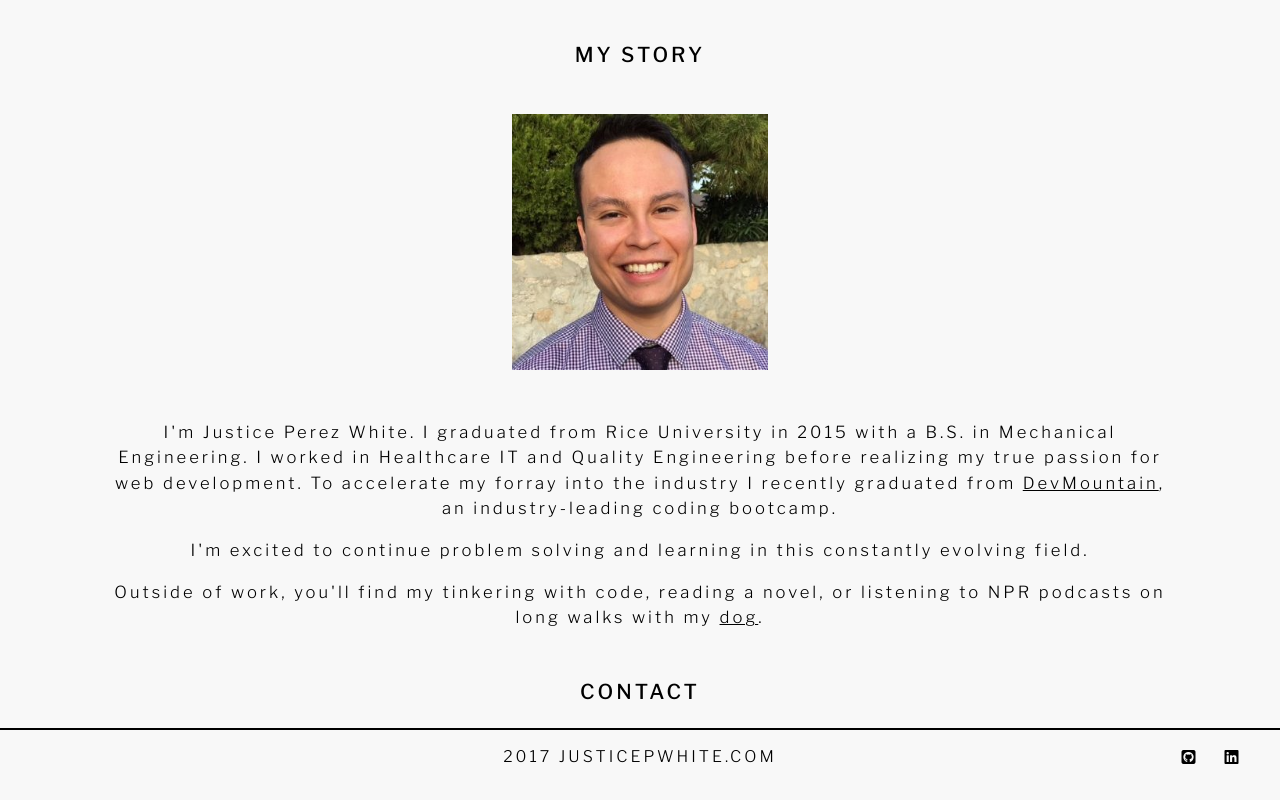
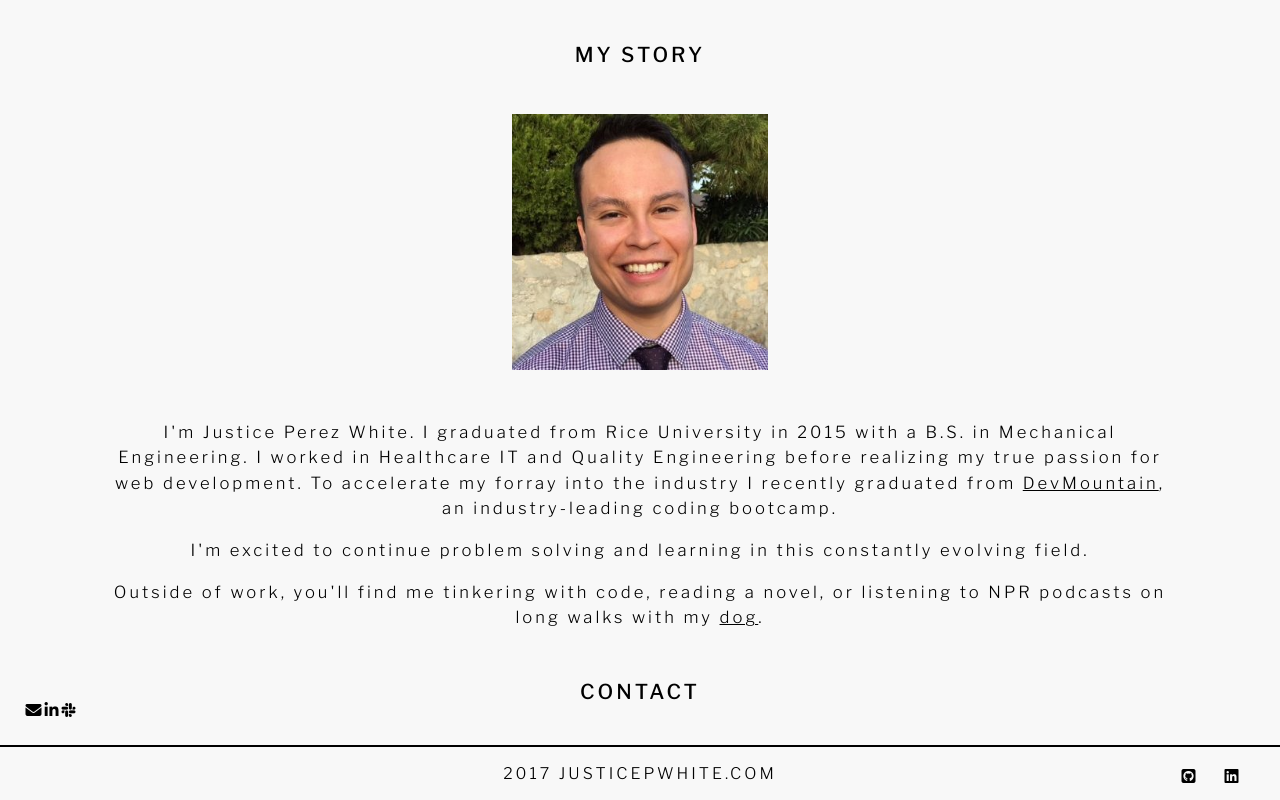
Before and after one commit to Justiceleeg/dm-portfolio, a React (Create React App) app: page / in a window 1280 px wide. Shown: the part 1177-1977 px from the top of the page. Built offline with nearby package versions, Linux system fonts and the light colour scheme.

Commit message:
links and pdf attached

```diff
--- a/src/components/About/about.css
+++ b/src/components/About/about.css
@@ -42,3 +42,8 @@
     display: inline-block;
     margin: 0 1vw 0 1vw;
 }
+.a-tag{
+    color: black;
+    cursor: pointer;
+    text-decoration: none;
+}
--- a/src/components/About/about.js
+++ b/src/components/About/about.js
@@ -33,18 +33,18 @@ export default class About extends Component {
         }
 
         return (
-            <div className="about-container">
+            <div id="about" className="about-container">
                 <div className="title">My Story</div>
                 <div className="portrait">
                     <img src={profile} alt="Me" className="profile-pic"/>
                     { dogPic() }
                 </div>
                 <div className="about-text-container">
-                    <p className="about-text">I'm Justice Perez White. I graduated from Rice University in 2015 with a B.S. in Mechanical Engineering. I worked in Healthcare IT and Quality Engineering before realizing my true passion for web development. To accelerate my forray into the industry I recently graduated from <a className="about-text underline" href="#">DevMountain</a>, an industry-leading coding bootcamp.</p>
+                    <p className="about-text">I'm Justice Perez White. I graduated from Rice University in 2015 with a B.S. in Mechanical Engineering. I worked in Healthcare IT and Quality Engineering before realizing my true passion for web development. To accelerate my forray into the industry I recently graduated from <a className="about-text underline" target="_blank" href="https://devmountain.com/">DevMountain</a>, an industry-leading coding bootcamp.</p>
                     <br/>
                     <p className="about-text">I'm excited to continue problem solving and learning in this constantly evolving field.</p>
                     <br/>
-                    <p className="about-text">Outside of work, you'll find my tinkering with code, reading a novel, or listening to NPR podcasts on long walks with my <span className="about-text underline" onClick={() => this.addDog()}>dog</span>.</p>
+                    <p className="about-text">Outside of work, you'll find me tinkering with code, reading a novel, or listening to NPR podcasts on long walks with my <span className="about-text underline" onClick={() => this.addDog()}>dog</span>.</p>
                 </div>
             </div>
         )
--- a/src/components/Contact/contact.js
+++ b/src/components/Contact/contact.js
@@ -6,9 +6,12 @@ export default class Contact extends Component {
 
     render() {
         return (
-            <div className="contact-container">
+            <div id="contact"  className="contact-container">
                 <div className="contact-contents">
                     <div className="title">Contact</div>
+                    <i className="fa fa-envelope" aria-hidden="true"></i>
+                    <i className="fa fa-linkedin" aria-hidden="true"></i>
+                    <i className="fa fa-slack" aria-hidden="true"></i>
                 </div>
             </div>
         )
--- a/src/components/Footer/footer.css
+++ b/src/components/Footer/footer.css
@@ -24,3 +24,7 @@
     justify-content: space-around;
     align-items: center;
 }
+
+.footer-link{
+    font-size: 24px;
+}
--- a/src/components/Footer/footer.js
+++ b/src/components/Footer/footer.js
@@ -6,7 +6,14 @@ const Footer = () => {
         <nav className="footer-container">
             <div className="footer-side"></div>
             <div className="footer-content">2017 Justicepwhite.com</div>
-            <div className="footer-side"><i className="fa fa-github-square" aria-hidden="true"></i><i className="fa fa-linkedin-square" aria-hidden="true"></i></div>
+            <div className="footer-side">
+                <a target="_blank" className="footer-link" href="https://github.com/Justiceleeg/">
+                    <i className="fa fa-github-square" aria-hidden="true"></i>
+                </a>
+                <a target="_blank" className="footer-link" href="https://www.linkedin.com/in/justiceperezwhite/">
+                    <i className="fa fa-linkedin-square" aria-hidden="true"></i>
+                </a>
+            </div>
         </nav>
     )
 }
--- a/src/components/Navbar/navbar.js
+++ b/src/components/Navbar/navbar.js
@@ -1,17 +1,20 @@
 import React from 'react';
 import './navbar.css';
 
+import resumePDF from './../../imgs/JusticePerezWhite_Resume.pdf';
+
 const Navbar = () => {
+
     return (
         <nav className="navbar-container">
             <ul className="navbar-link-container">
-                <li className="navbar-links">Portfolio</li>
-                <li className="navbar-links">Experience</li>
-                <li className="navbar-links">About</li>
-                <li className="navbar-links">Contact</li>
+                <li className="navbar-links"><a className="a-tag" href="#portfolio">Portfolio</a></li>
+                <li className="navbar-links"><a className="a-tag" href="#experience">Experience</a></li>
+                <li className="navbar-links"><a className="a-tag" href="#about">About</a></li>
+                <li className="navbar-links"><a className="a-tag" href="#contact">Contact</a></li>
 
             </ul>
-            <div className="nav-resume"><span>Resume</span></div>
+            <div className="nav-resume"><a className="a-tag" target="_blank" href={ resumePDF }>Resume</a></div>
         </nav>
     )
 }
--- a/src/components/Projects/projects.js
+++ b/src/components/Projects/projects.js
@@ -6,7 +6,7 @@ export default class Projects extends Component {
 
     render() {
         return (
-            <div className="projects-container">
+            <div id="portfolio" className="projects-container">
                 <div className="projects-contents">
                     <div className="title">Portfolio</div>
                 </div>
--- a/src/components/Skills/skills.js
+++ b/src/components/Skills/skills.js
@@ -24,7 +24,7 @@ export default class Skills extends Component {
 
     render() {
         return (
-            <div className="skills-container">
+            <div id="experience" className="skills-container">
                 <div className="skills-contents">
                     <div className="title">Experience</div>
                     <div className="icon-row">
```
Also changed, not shown: 1 other file (tests, documents, lock files or other folders).
